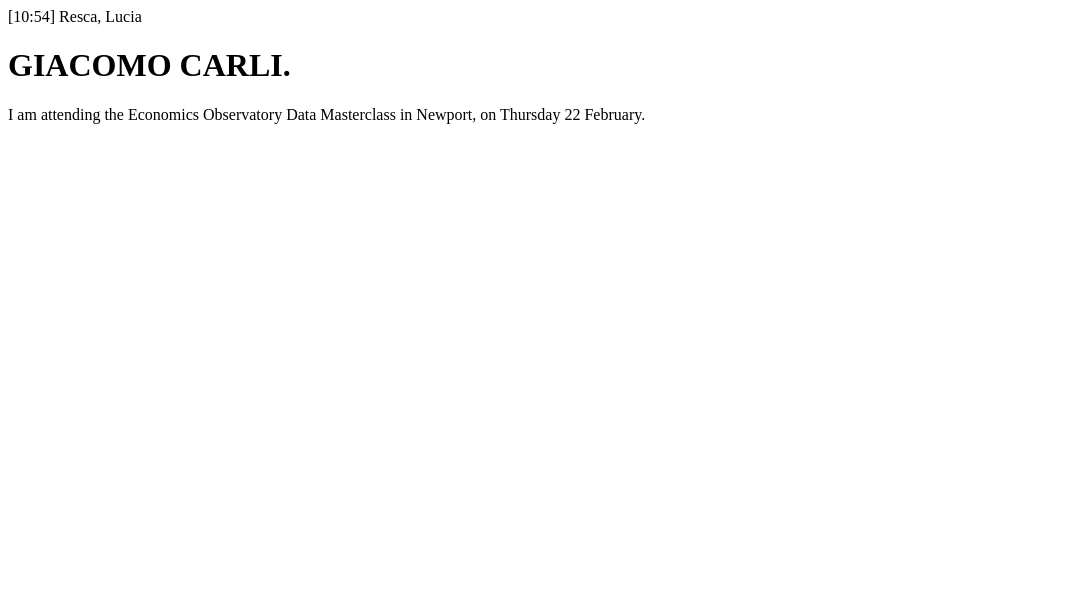
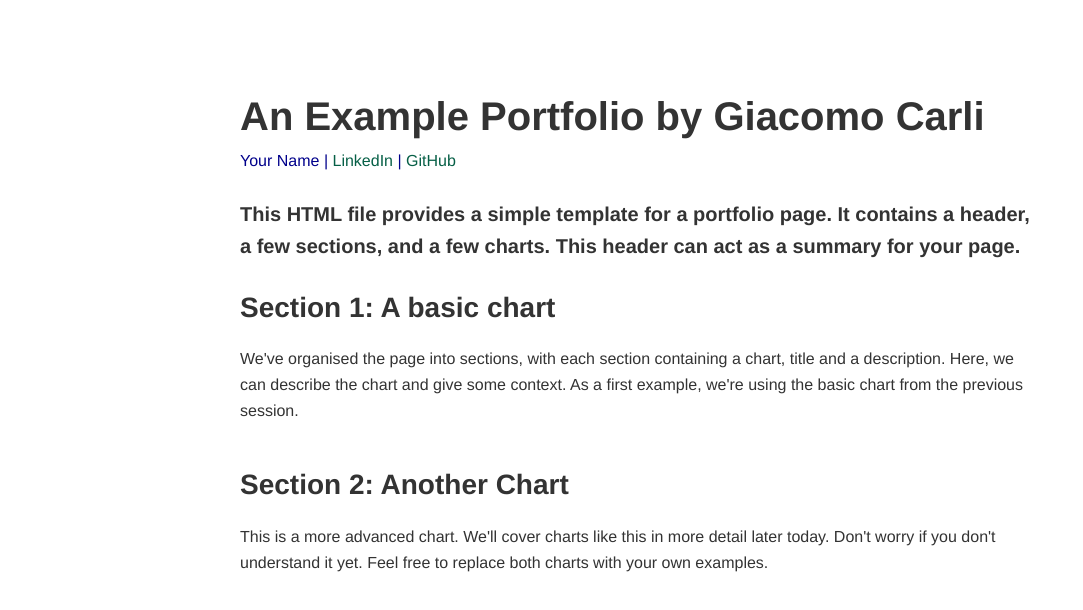
Before and after one commit to Giacomo-Carli/Giacomo-Carli.github.io, a plain HTML site: page index.html in a window 1280 px wide. Shown: the whole page, without its empty margins (0-1083 px from the left). Drawn offline with Linux system fonts and the light colour scheme; a script that the page names is missing.

Commit message:
Add files via upload

```diff
--- a/index.html
+++ b/index.html
@@ -1,9 +1,103 @@
-[10:54] Resca, Lucia
 <html>
-  <body>
-<h1> GIACOMO CARLI. </h1>
+<!-- This HTML file provides a simple example of a portfolio page. It contains a header, a few sections, and a few charts. -->
+<!-- It works with the three css files in this folder: example1.css, example2.css and example3.css. -->
+<!-- The HTML file defines the structure of the page, and the CSS files define how it looks. -->
+<!-- The CSS examples are all designed to work with this page. Try swapping them out on line 29 and see what happens. -->
 
-    <p>  I am attending the Economics Observatory Data Masterclass in Newport, on Thursday 22 February. </p>
-  </body>
+<!-- Take a look around and make your own copy to adapt for your own use. -->
+
+<!-- This is a comment -->
+<!-- Comments are not displayed in the browser -->
+<!-- They can be used to leave notes in the code -->
+
+<!DOCTYPE html>
+<html>
+    <!-- HTML is heirarchial: tags like this define elements on the page.
+    Each tag does something different. For example:
+        - The <html> tag defines the whole document.
+        - The <h1> tag defines a large heading
+        - The <p> tag defines a paragraph
+        - Tags appear as an opening <div> and closing </div> pair
+    -->
+
+<head>
+    <!-- The head tag links to resources our page needs and defines information about it. Tags in the <head> aren't displayed on the page. -->
+
+    <!-- This is a link to a stylesheet which contains rules about how each element on the page should be defined-->
+    <!-- Try swapping example1.css to another, and take a look at example1.css to see if you understand it-->
+    <link rel="stylesheet" type="text/css" href="s2_example1.css">
+    <title>My Portfolio</title> <!-- The title displayed in the browser tab, not on the page itself -->
+
+    <!-- This is a link to the vega-lite which we're using to make graphs -->
+    <script src="https://cdn.jsdelivr.net/npm/vega@5"></script>
+    <script src="https://cdn.jsdelivr.net/npm/vega-lite@5"></script>
+    <script src="https://cdn.jsdelivr.net/npm/vega-embed@6"></script>
+</head>
+
+<body>
+<!-- The body tag contains the elements that visitors to our page will see. -->
+    <h1 class="big" style="margin-bottom: 0px;"> <!-- We have added a class to the header called "big" which we can use to style it in the CSS -->
+        <!-- This is a header, it is the largest text on the page -->
+        An Example Portfolio by Giacomo Carli
+    </h1>
+    <p style="margin-top: 0px; color: darkblue">
+        <!-- we're setting the margin to 0px so the header and authour name are close together -->
+        Your Name | <a href="https://www.linkedin.com/in/finnmcevoy/">LinkedIn</a> | <a
+            href="https://www.github.com/FM-ds">GitHub</a>
+    </p>
+    <h3 class="small"> <!-- We have added a class to the header called "small" which we can use to style it in the CSS -->
+        This HTML file provides a simple template for a portfolio page. It contains a header, a few sections, and a few charts. This header can act as a summary for your page.
+    </h3>
+
+    <!-- We're organising the page into sections, with each section containing a chart, title and a description -->
+    <section>
+        <div class="chart-description">
+            <h2>Section 1: A basic chart</h2>
+            <p> <!-- This is a paragraph, it's the main way to display text on a web page -->
+                We've organised the page into sections, with each section containing a chart, title and a description. Here, we can describe the chart and give some context.
+                As a first example, we're using the basic chart from the previous session.
+            </p>
+        </div>
+        <figure id="Location1"></figure> <!-- we give it an id so we can put a vega-lite graph here with VegaEmbed -->
+    </section>
+
+    <section>
+        <div class="chart-description"> <!-- we are grouping the title and description together so we can style them together -->
+            <h2>Section 2: Another Chart</h2>
+            <p> <!-- This is a paragraph, it's the main way to display text on a web page -->
+                This is a more advanced chart. We'll cover charts like this in more detail later today. Don't worry if you don't understand it yet.
+                Feel free to replace both charts with your own examples.
+            </p>
+        </div>
+        <figure id="Location2"></figure> <!-- we give it an id so we can put a vega-lite graph here with VegaEmbed -->
+    </section>
+
+    <!-- Do you want to add more sections? -->
+        <!-- Try copying pasting the section above -->
+        <!-- You'll need to change the id of the figure "<figure id="Location3"... -->
+        <!-- ... and add a new variable for the graph spec in the script at the bottom of the page -->
+
+
+    <!-- This is a script, it's a way to run JavaScript code on the page -->
+    <script>
+        // This is a comment in JavaScript - it's a different language to HTML and CSS
+
+        var figure_1_spec = "s2_chart1.json"; // We're storing the URL of the graph we want to display in a variable
+        var figure_2_spec = "https://raw.githubusercontent.com/EconomicsObservatory/courses/main/2/s2_chart2.json";
+
+        vegaEmbed('#Location1', figure_1_spec) // We're using the vegaEmbed function to put a graph in the element with id figure_1
+        vegaEmbed('#Location2', figure_2_spec)
+
+        // Do you want to add more graphs?
+        // try defining a new variable for figure_3_spec, adding VegaEmbed for Location3, and adding a new section in the HTML
+        // e.g.
+        // var figure_3_spec = ...
+        // vegaEmbed('#Location3', figure_3_spec)
+
+    </script>
+
+</body>
 
 </html>
+
+</html>
--- /dev/null
+++ b/s2_example1.css
@@ -0,0 +1,67 @@
+/* This is the level 1 CSS file. If you include it in your portfolio, it'll provide some clean and basic styling */
+/* for your page. Feel free to experiment with the values, or copy them into a new file and use that instead. */
+
+/* These are comments in CSS. Comments don't do anything except explain your working to make code easier to understand. */
+
+
+body { /* We can style any HTML element by using its name - here we're styling the body */
+  /* We want text that uses a clean sans-serif font, is usually 16px big and close to black */
+  font-family: 'Helvetica Neue', Helvetica, Arial, sans-serif;
+  font-size: 16px;
+  color: #333;
+  line-height: 1.6;
+  /* we want a white page, that's centered and not too wide */
+  background-color: #fff;
+  margin:0 auto;
+  max-width: 800px;
+  padding-top: 60px;
+}
+
+
+/* Headings */
+h1, h2, h3, h4, h5, h6 {
+  color: #333;
+  margin-top: 24px;
+  margin-bottom: 16px;
+  font-weight: 600;
+}
+
+/* We want the headings to be a little bigger than the paragraph text */
+.big { /* This is the class we created in the HTML file, you can use it to style any element */
+  font-size: 2.5em;
+}
+
+h2 {
+  font-size: 1.75em;
+}
+
+.small {
+  font-size: 1.25em;
+}
+
+/* Paragraph */
+p {
+  margin-bottom: 1em;
+  font-weight: 300;
+}
+
+section {
+  margin-bottom: 2.5em;  /* We want a little more space between sections */
+}
+
+/* Links */
+/* We want the links to be a little more visible  and a different color */
+a {
+  color: #065f46;
+  text-decoration: none;
+}
+
+a:hover {
+  text-decoration: underline;
+}
+
+/* Images */
+img {
+  max-width: 100%;
+  height: auto;
+}
```
